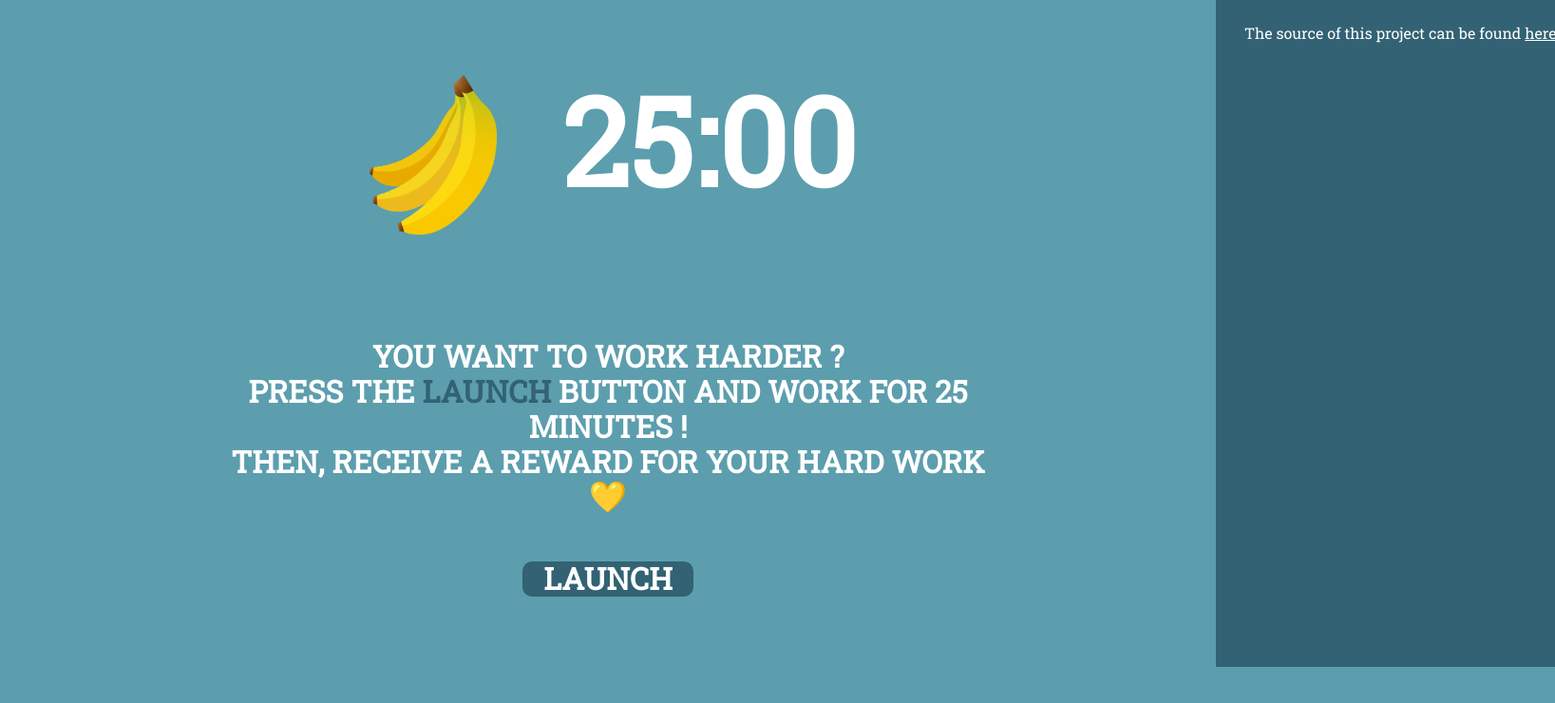
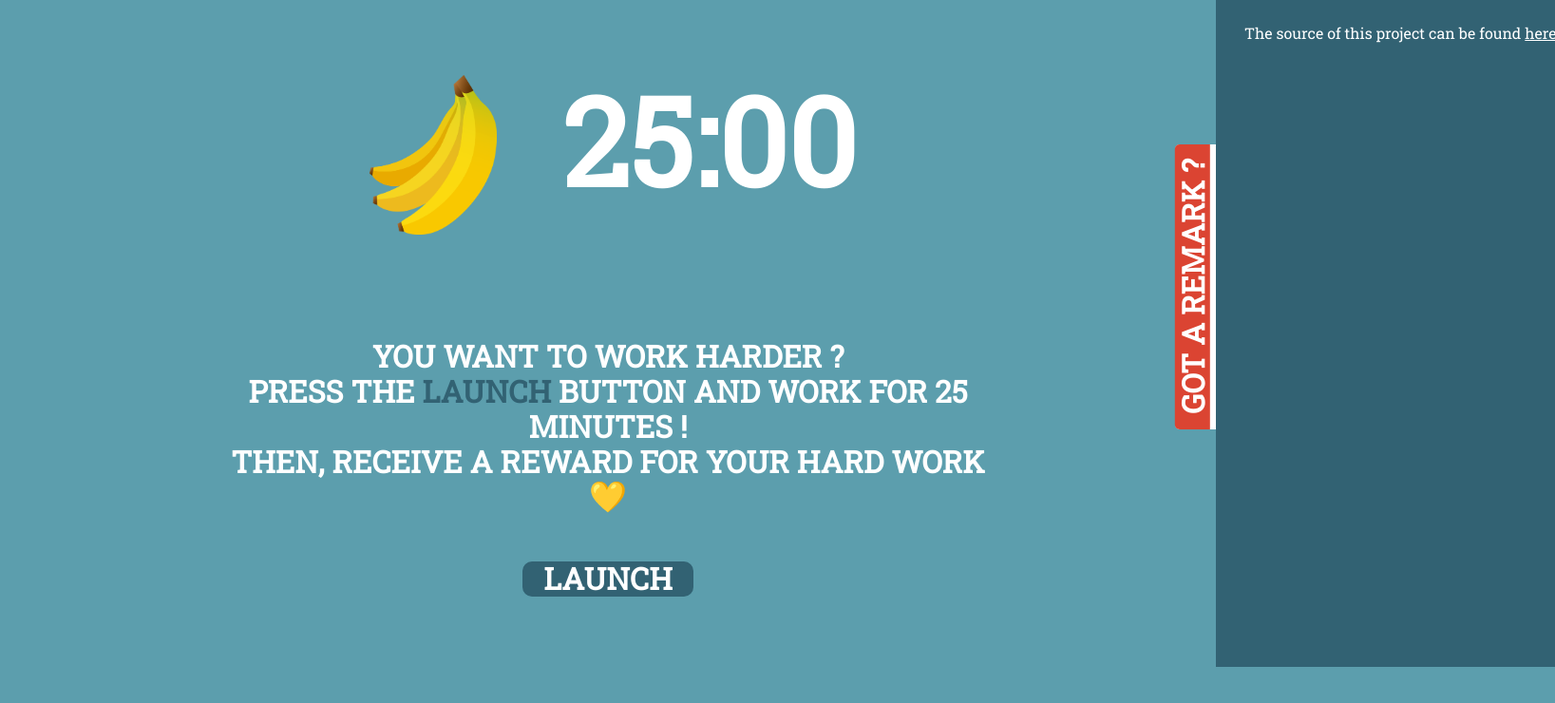
Before and after one commit to Derwaan/curry-banana, a website: page public/index.html in a window 1280 px wide. Shown: the part 98-838 px from the top of the page at 95% size, 1637 px wide, since content can reach past the window. Drawn offline with nearby package versions, Linux system fonts and the light colour scheme.

Commit message:
Add Contact panel

```diff
--- a/public/css/main.scss
+++ b/public/css/main.scss
@@ -1,15 +1,13 @@
 $white: #FFF;
 $black: #000;
-
 $primary-color: #5C9EAD;
 $secondary-color: #326273;
-
 $yellow: #F3D913;
 $dark-yellow: #F5C802;
 $red: #db4432;
 $green: #1a7c24;
-
-$font: 'Roboto Slab', serif;
+$font: 'Roboto Slab',
+serif;
 
 /* -------
  * GENERAL
@@ -21,6 +19,7 @@ body {
 	color: $white;
 	font-family: $font;
 	margin: 0;
+	overflow-x: hidden;
 }
 
 a {
@@ -28,14 +27,11 @@ a {
 	text-decoration: none;
 }
 
-
 .button {
 	display: inline-block;
 	margin: auto;
 	width: 20%;
-
 	color: $white;
-
 	border-radius: 10px;
 }
 
@@ -55,6 +51,7 @@ a {
 	background-color: $red;
 }
 
+
 /* ------
  *  MENU
  * ------
@@ -62,19 +59,14 @@ a {
 
 #menu {
 	list-style: none;
-
 	font-size: 1.5em;
 	text-transform: uppercase;
 	display: inline-block;
-
 	padding: 0;
 	margin: 0;
-
 	transition: margin-left .5s;
-
 	li {
 		float: left;
-
 		a {
 			display: block;
 			padding: 8px;
@@ -84,13 +76,11 @@ a {
 			}
 		}
 	}
-
 	.brand {
 		span {
 			color: $white;
 			font-weight: 700;
 		}
-
 		i {
 			display: inline-block;
 			position: relative;
@@ -106,6 +96,7 @@ a {
 	}
 }
 
+
 /* -------------
  * REWARDS PANEL
  * -------------
@@ -118,13 +109,9 @@ a {
 	top: 0;
 	left: -400px;
 	font-size: 1.2em;
-
 	transition: left .5s;
-
-	overflow: scroll;
-
+	overflow-x: auto;
 	background-color: $secondary-color;
-
 	.close_button {
 		position: absolute;
 		top: 0;
@@ -133,56 +120,60 @@ a {
 		font-weight: 700;
 		font-size: 1.5em;
 	}
-
 	h1 {
 		text-align: center;
 	}
-
 	ul {
 		list-style: none;
 		margin: 0;
 		padding: 0;
-
 		li {
 			padding: 30px 10px;
 			border-bottom: 1px solid $primary-color;
 			&:first-child {
 				border-top: 1px solid $primary-color;
 			}
-
 			a {
 				color: $red;
 				float: right;
 			}
 		}
 	}
-
 	#add_reward {
 		outline: none;
 		padding: 30px 10px;
 		background-color: $secondary-color;
 		border: 0;
 	}
-
 }
 
-::-webkit-input-placeholder { /* WebKit, Blink, Edge */
+::-webkit-input-placeholder {
+	/* WebKit, Blink, Edge */
 	color: $primary-color;
 }
-:-moz-placeholder { /* Mozilla Firefox 4 to 18 */
+
+:-moz-placeholder {
+	/* Mozilla Firefox 4 to 18 */
 	color: $primary-color;
-	opacity:  1;
+	opacity: 1;
 }
-::-moz-placeholder { /* Mozilla Firefox 19+ */
+
+::-moz-placeholder {
+	/* Mozilla Firefox 19+ */
 	color: $primary-color;
-	opacity:  1;
+	opacity: 1;
 }
-:-ms-input-placeholder { /* Internet Explorer 10-11 */
+
+:-ms-input-placeholder {
+	/* Internet Explorer 10-11 */
 	color: $primary-color;
 }
-::-ms-input-placeholder { /* Microsoft Edge */
+
+::-ms-input-placeholder {
+	/* Microsoft Edge */
 	color: $primary-color;
 }
+
 
 /* -----------
  * ABOUT PANEL
@@ -195,17 +186,13 @@ a {
 	width: 400px;
 	top: 0;
 	right: -400px;
-
 	transition: right .5s;
-
 	background-color: $secondary-color;
-
 	.close_button {
 		font-weight: 700;
 		font-size: 1.5em;
 		margin: 10px;
 	}
-
 	p {
 		margin: 30px;
 		a {
@@ -217,6 +204,57 @@ a {
 	}
 }
 
+
+/* -------------
+ * CONTACT PANEL
+ * -------------
+ */
+
+#contact_panel {
+	padding: 0;
+	margin: 0;
+	position: absolute;
+	top: calc(50% - 150px);
+	right: -357px;
+	width: 400px;
+	height: 300px;
+	background-color: $white;
+	border-radius: 5px;
+	transition: right .5s;
+
+	.header {
+		border-top-right-radius: 5px;
+		border-bottom-right-radius: 5px;
+		padding: 0;
+		margin: 0;
+		height: 100%;
+		font-size: 2em;
+		font-weight: 700;
+		writing-mode: vertical-lr;
+		text-align: center;
+		transform: rotate(180deg);
+		text-transform: uppercase;
+		background-color: $red;
+		float: left;
+	}
+	.form {
+		color: $black;
+		p {
+			margin: 30px;
+			margin-left: 80px;
+			a {
+				color: $primary-color;
+			}
+		}
+		.thanks {
+			text-transform: uppercase;
+			font-size: 2em;
+			text-align: center;
+		}
+	}
+}
+
+
 /* -------
  * CONTENT
  * -------
@@ -225,14 +263,11 @@ a {
 .content {
 	margin: 120px auto;
 	width: 70%;
-
 	transition: left .5s, right .5s;
-
 	text-align: center;
 	text-transform: uppercase;
 	font-size: 2em;
 	font-weight: 700;
-
 	img {
 		width: 15%;
 		margin-bottom: 50px;
@@ -240,25 +275,27 @@ a {
 		vertical-align: middle;
 		padding: 10px;
 	}
-
 	#timer {
 		color: $white;
 		font-weight: 700;
 		font-size: 4em;
 	}
-
 	p {
 		margin: 50px;
 	}
-
 	span {
 		color: $secondary-color;
 	}
-
-	#stop_button, #break_button, #long_break_button, #short_break_button, #relaunch_button, #pause_button {
+	#stop_button,
+	#break_button,
+	#long_break_button,
+	#short_break_button,
+	#relaunch_button,
+	#pause_button {
 		display: none;
 	}
 }
+
 
 /* -------------
  * BREAK OPTIONS
--- a/public/index.html
+++ b/public/index.html
@@ -34,10 +34,20 @@
 	<div id="about_panel">
 		<a href="javascript:void(0)" class="close_button" id="close_about">&times;</a>
 		<p>
-			This project was created by <a href="https://linkedin.com/in/derwaan">Julien Gomez</a> (<a href="https://github.com/Derwaan">@Derwaan</a>).</p>
+			This project was created by <a href="https://linkedin.com/in/derwaan">Julien Gomez</a> (<a href="https://twitter.com/Derwaan">@Derwaan</a>).</p>
 		<p>
 			The source of this project can be found <a href="https://github.com/derwaan/curry-banana">here</a>.
 		</p>
+	</div>
+
+	<div id="contact_panel">
+		<p class="header">Got a remark ?</p>
+		<div class="form">
+			<p>Send an email to <a href="mailto:derwaan@gmail.com?subject=Remark on Curry-Banana">Derwaan</a> with your remarks.</p>
+			<p>Feel free to send a feedback on Twitter to <a href="https://twitter.com/Derwaan">@Derwaan</a>.</p>
+			<p>You are a coder ? Participate to the project on <a href="https://github.com/derwaan/curry-banana">Github</a>!</p>
+			<p class="thanks">Thank you !</p>
+		</div>
 	</div>
 
 	<!-- MENU -->
--- a/public/js/navigation.js
+++ b/public/js/navigation.js
@@ -24,4 +24,10 @@ $(() => {
 		$('.content').css('position', 'relative')
 		$('.content').css('right', '0px')
 	})
+
+	$("#contact_panel").hover(() => {
+		$("#contact_panel").css('right', '0')
+	}, () => {
+		$("#contact_panel").css('right', '-357px')
+	})
 });
```
Also changed, not shown: public/css/main.css, 1 other file.
